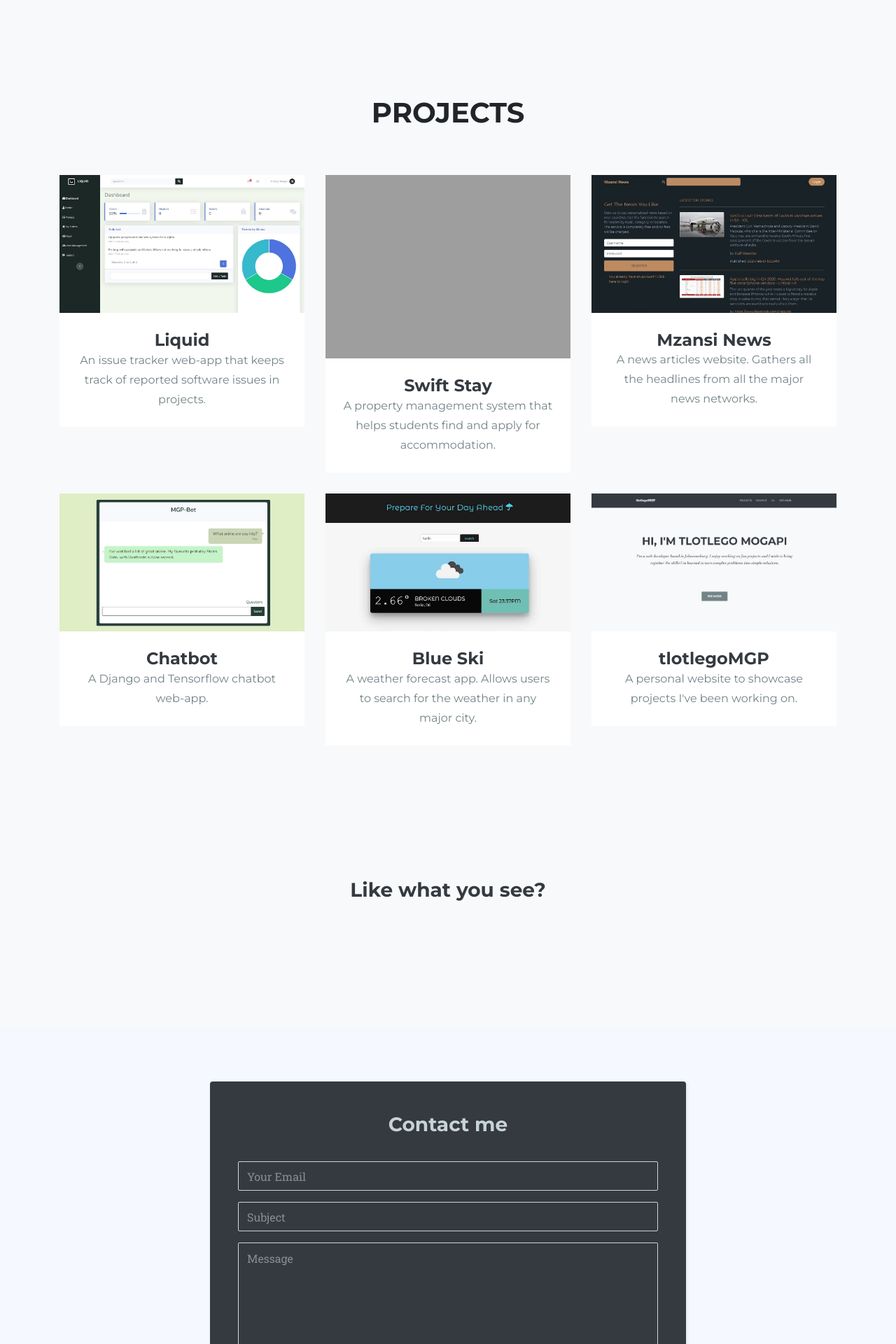
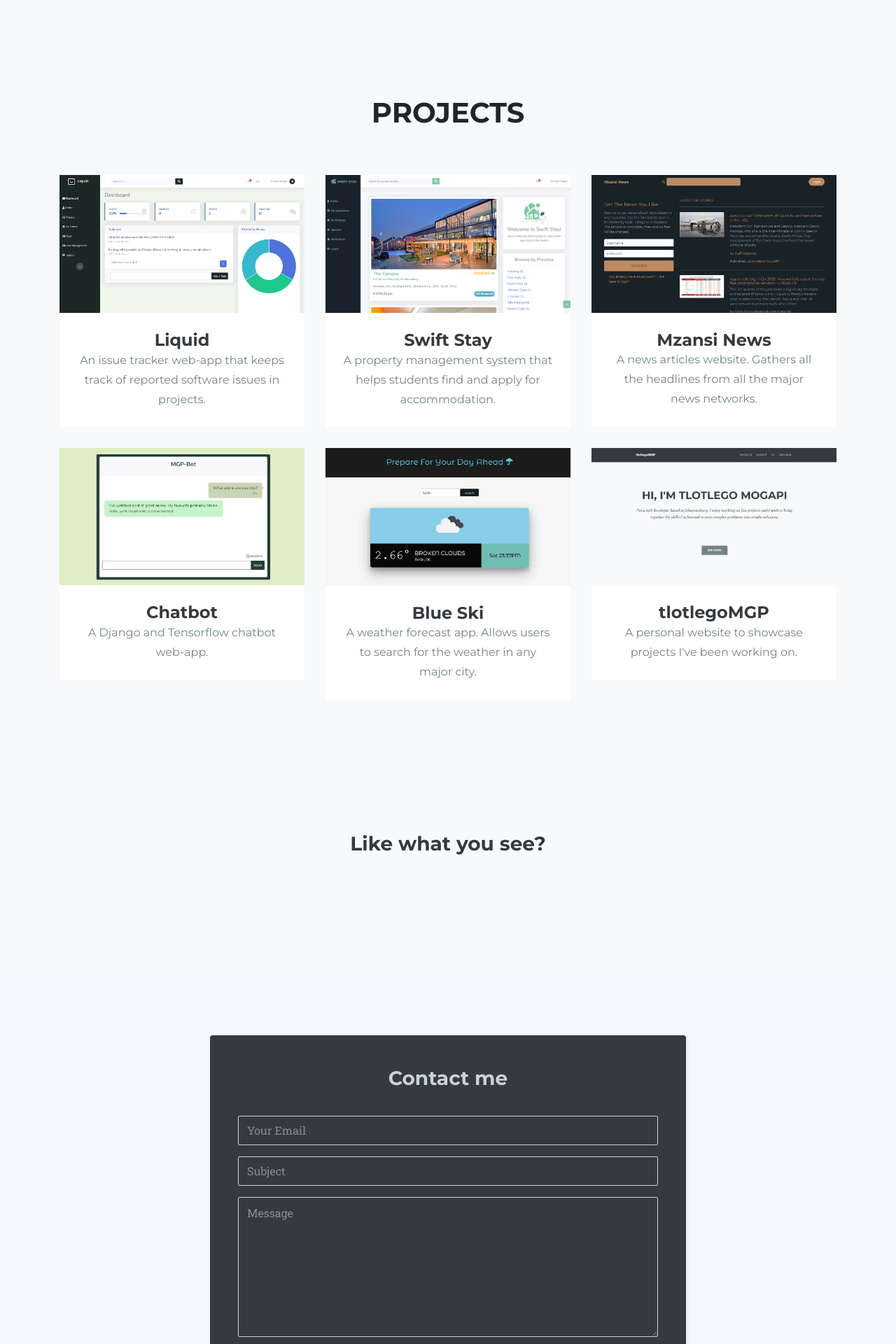
Before and after one commit to tlotlegomgp/portfolio, a Django app: page / in a window 1280 px wide. Shown: the part 974-2894 px from the top of the page at 70% size. Run offline with Django 3.2, Linux system fonts and the light colour scheme; some libraries are stand-ins or nearby versions; some web fonts are replaced; grey boxes are pictures that could not be loaded.

Commit message:
Added Swift stay project media

```diff
--- a/index/templates/index/index.html
+++ b/index/templates/index/index.html
@@ -55,7 +55,7 @@
                     <div class="portfolio-hover">
                         <div class="portfolio-hover-content"><em class="fa fa-plus fa-3x" style="color: rgb(52,58,64);"></em></div>
                     </div>
-                    <img class="img-fluid" src="{% static 'index/img/swift.jpg' %}" alt="swiftstay-thumb">
+                    <img class="img-fluid" src="{% static 'index/img/swift.png' %}" alt="swiftstay-thumb">
                 </a>
                 <div class="portfolio-caption">
                     <h4 class="project-title">Swift Stay</h4>
--- a/index/templates/index/snippets/modals.html
+++ b/index/templates/index/snippets/modals.html
@@ -79,7 +79,7 @@
                             </div>
                         </div>
                         <div class="col-md-12 col-lg-6 d-none d-sm-block">
-                            <img class="img-fluid img-thumbnail" alt='project screenshot' src="{% static 'index/img/swift.jpg' %}"
+                            <img class="img-fluid img-thumbnail" alt='project screenshot' src="{% static 'index/img/swift.png' %}"
                                 style="margin-top: 15px;">
                         </div>
                     </div>
```
Also changed, not shown: index/static/index/img/swift.png (added).
